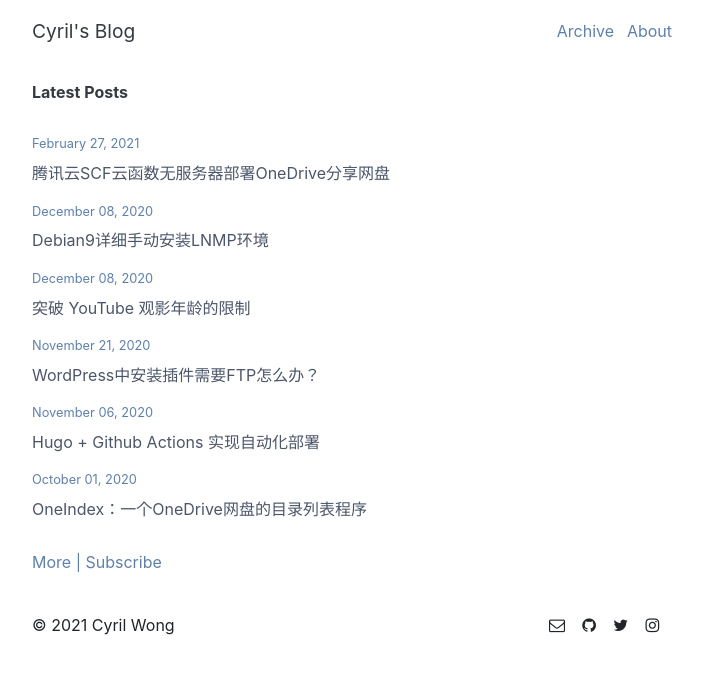
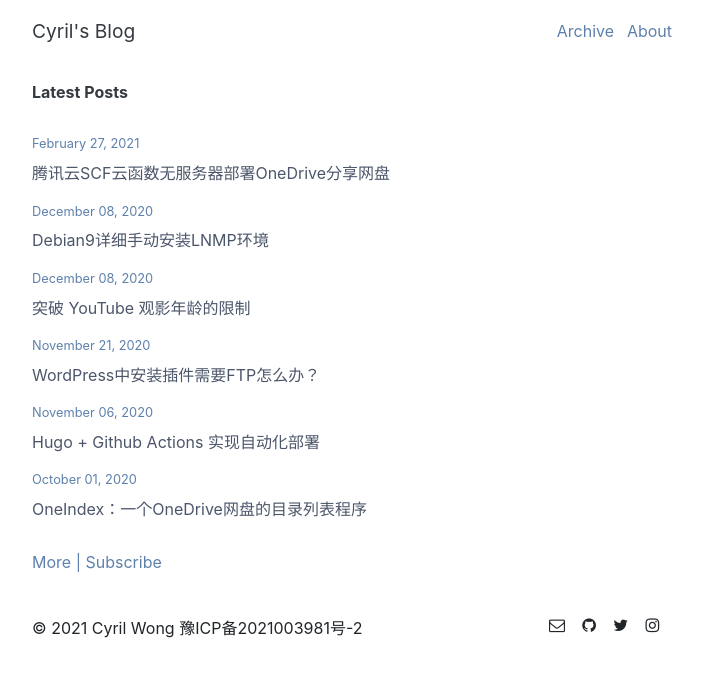
Before and after one commit to cyrilsoy/hello, a Jekyll site: the page built from index.md, in a window 1280 px wide. Shown: the top 677 px of the page, without its empty margins (288-991 px from the left). Built offline with Jekyll 4.4.1, drawn with Linux system fonts in a browser that asks for light colours.

Commit message:
update footer

```diff
--- a/_includes/footer.html
+++ b/_includes/footer.html
@@ -6,7 +6,7 @@
     {% endfor %}
     </div>
     <div class="contact-copyright">
-      &copy; {{ site.time | date: "%Y" }} {{ site.author }}
+      &copy; {{ site.time | date: "%Y" }} {{ site.author }} <atarget="_blank" rel="nofollow" href="http://beian.miit.gov.cn/">豫ICP备2021003981号-2</a>
     </div>
   </div>
 </footer>
```
